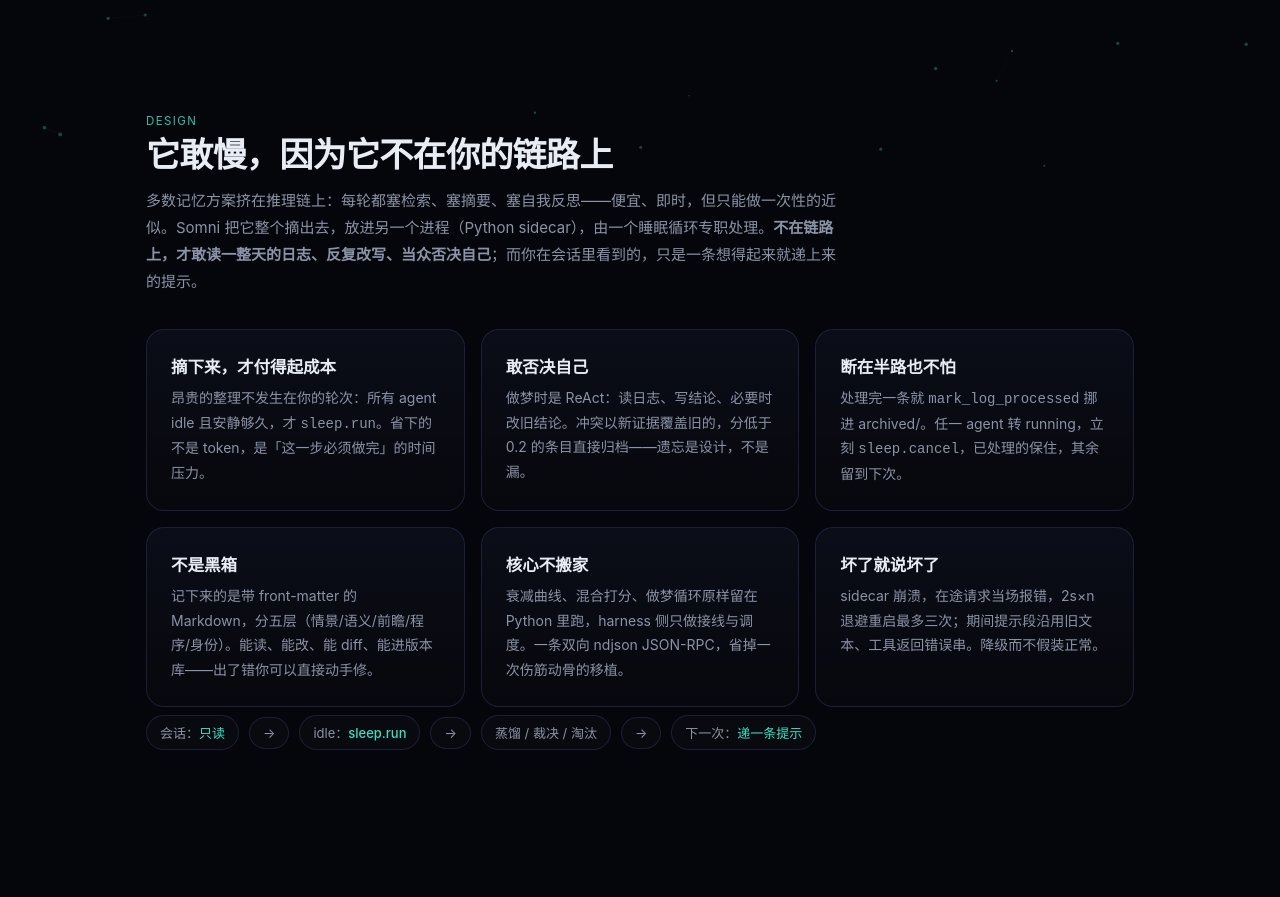
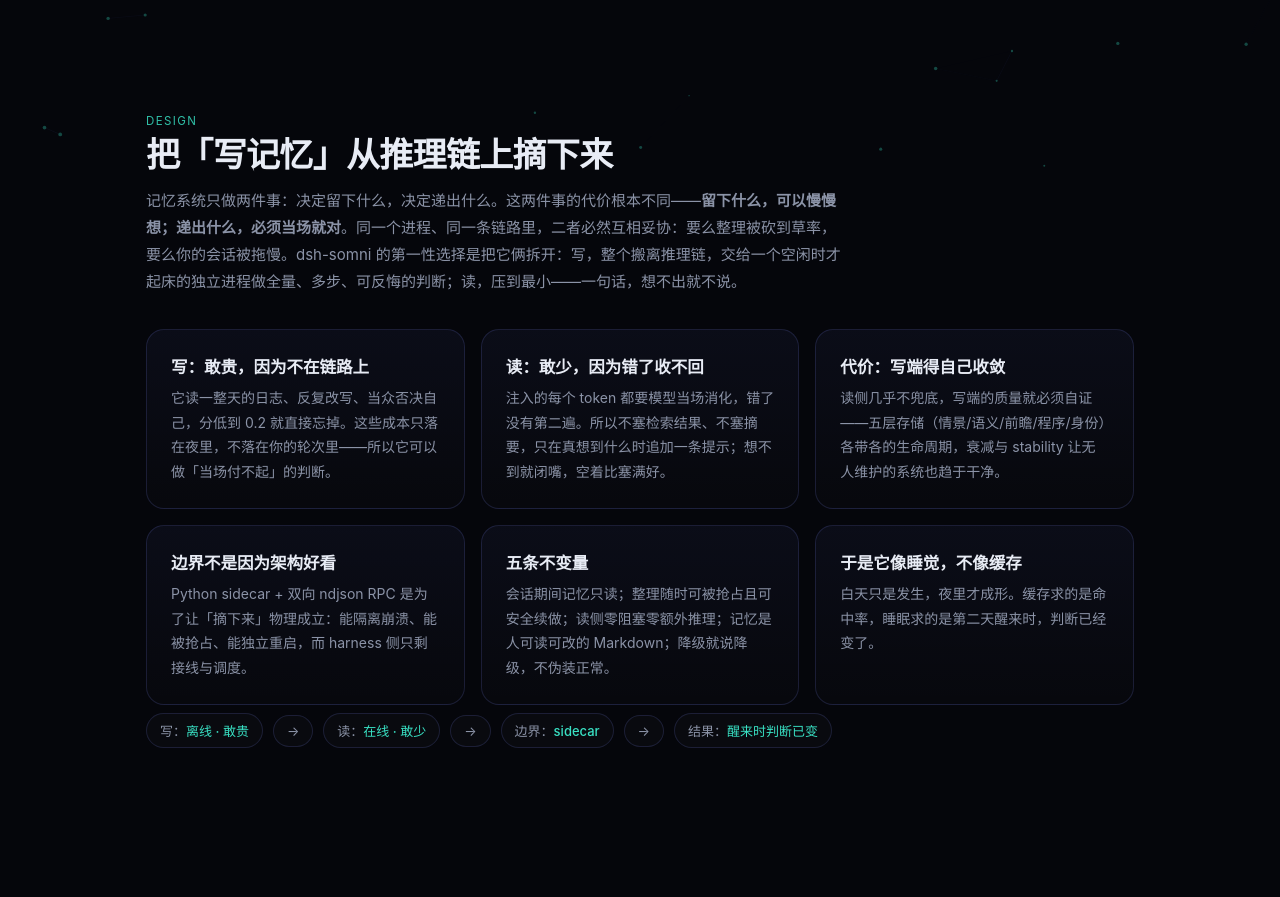
Before and after one commit to liuqingman/dsh-somni, a website: page docs/index.html in a window 1280 px wide. Shown: the part 600-1497 px from the top of the page. Drawn offline with Linux system fonts and the light colour scheme.

Commit message:
docs(site): §how 重写为第一性原理——读写解耦，写离线敢贵、读在线敢少

```diff
--- a/docs/index.html
+++ b/docs/index.html
@@ -110,21 +110,21 @@ footer a{color:var(--dim)}
 
 <section id="how" class="reveal">
   <div class="tag">Design</div>
-  <h2>它敢慢，因为它不在你的链路上</h2>
-  <p class="lead">多数记忆方案挤在推理链上：每轮都塞检索、塞摘要、塞自我反思——便宜、即时，但只能做一次性的近似。Somni 把它整个摘出去，放进另一个进程（Python sidecar），由一个睡眠循环专职处理。<b>不在链路上，才敢读一整天的日志、反复改写、当众否决自己</b>；而你在会话里看到的，只是一条想得起来就递上来的提示。</p>
+  <h2>把「写记忆」从推理链上摘下来</h2>
+  <p class="lead">记忆系统只做两件事：决定留下什么，决定递出什么。这两件事的代价根本不同——<b>留下什么，可以慢慢想；递出什么，必须当场就对</b>。同一个进程、同一条链路里，二者必然互相妥协：要么整理被砍到草率，要么你的会话被拖慢。dsh-somni 的第一性选择是把它俩拆开：写，整个搬离推理链，交给一个空闲时才起床的独立进程做全量、多步、可反悔的判断；读，压到最小——一句话，想不出就不说。</p>
   <div class="grid g2" style="margin-top:26px">
-    <div class="card"><h3>摘下来，才付得起成本</h3><p>昂贵的整理不发生在你的轮次：所有 agent idle 且安静够久，才 <code>sleep.run</code>。省下的不是 token，是「这一步必须做完」的时间压力。</p></div>
-    <div class="card"><h3>敢否决自己</h3><p>做梦时是 ReAct：读日志、写结论、必要时改旧结论。冲突以新证据覆盖旧的，分低于 0.2 的条目直接归档——遗忘是设计，不是漏。</p></div>
-    <div class="card"><h3>断在半路也不怕</h3><p>处理完一条就 <code>mark_log_processed</code> 挪进 archived/。任一 agent 转 running，立刻 <code>sleep.cancel</code>，已处理的保住，其余留到下次。</p></div>
-    <div class="card"><h3>不是黑箱</h3><p>记下来的是带 front-matter 的 Markdown，分五层（情景/语义/前瞻/程序/身份）。能读、能改、能 diff、能进版本库——出了错你可以直接动手修。</p></div>
-    <div class="card"><h3>核心不搬家</h3><p>衰减曲线、混合打分、做梦循环原样留在 Python 里跑，harness 侧只做接线与调度。一条双向 ndjson JSON-RPC，省掉一次伤筋动骨的移植。</p></div>
-    <div class="card"><h3>坏了就说坏了</h3><p>sidecar 崩溃，在途请求当场报错，2s×n 退避重启最多三次；期间提示段沿用旧文本、工具返回错误串。降级而不假装正常。</p></div>
+    <div class="card"><h3>写：敢贵，因为不在链路上</h3><p>它读一整天的日志、反复改写、当众否决自己，分低到 0.2 就直接忘掉。这些成本只落在夜里，不落在你的轮次里——所以它可以做「当场付不起」的判断。</p></div>
+    <div class="card"><h3>读：敢少，因为错了收不回</h3><p>注入的每个 token 都要模型当场消化，错了没有第二遍。所以不塞检索结果、不塞摘要，只在真想到什么时追加一条提示；想不到就闭嘴，空着比塞满好。</p></div>
+    <div class="card"><h3>代价：写端得自己收敛</h3><p>读侧几乎不兜底，写端的质量就必须自证——五层存储（情景/语义/前瞻/程序/身份）各带各的生命周期，衰减与 stability 让无人维护的系统也趋于干净。</p></div>
+    <div class="card"><h3>边界不是因为架构好看</h3><p>Python sidecar + 双向 ndjson RPC 是为了让「摘下来」物理成立：能隔离崩溃、能被抢占、能独立重启，而 harness 侧只剩接线与调度。</p></div>
+    <div class="card"><h3>五条不变量</h3><p>会话期间记忆只读；整理随时可被抢占且可安全续做；读侧零阻塞零额外推理；记忆是人可读可改的 Markdown；降级就说降级，不伪装正常。</p></div>
+    <div class="card"><h3>于是它像睡觉，不像缓存</h3><p>白天只是发生，夜里才成形。缓存求的是命中率，睡眠求的是第二天醒来时，判断已经变了。</p></div>
   </div>
   <div class="flow">
-    <span>会话：<b>只读</b></span><span>→</span>
-    <span>idle：<b>sleep.run</b></span><span>→</span>
-    <span>蒸馏 / 裁决 / 淘汰</span><span>→</span>
-    <span>下一次：<b>递一条提示</b></span>
+    <span>写：<b>离线 · 敢贵</b></span><span>→</span>
+    <span>读：<b>在线 · 敢少</b></span><span>→</span>
+    <span>边界：<b>sidecar</b></span><span>→</span>
+    <span>结果：<b>醒来时判断已变</b></span>
   </div>
 </section>
 
```
